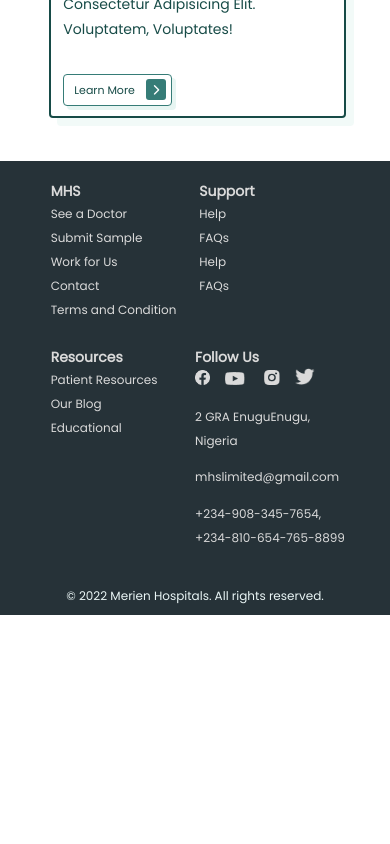
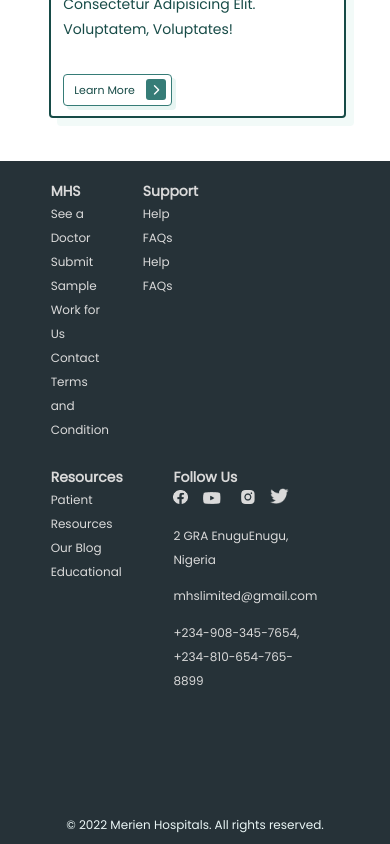
Before and after one commit to Sheila-a/Clientele, a React (Create React App) app: page / in a window 390 px wide. Shown: the part 6364-7208 px from the top of the page. Before the commit the page ends 7012 px from the top, so only its background shows below. Built offline with nearby package versions, Linux system fonts and the light colour scheme; a web font is replaced by a local one.

Commit message:
Test for Footer Responsiveness (6)

```diff
--- a/src/Components/Home/Footer/footer.css
+++ b/src/Components/Home/Footer/footer.css
@@ -25,6 +25,11 @@
   /* margin-left: 5vh; */
 }
 
+.bottom-flex-MQ {
+  display: flex;
+  width: 50%;
+}
+
 .footer-p a {
   text-decoration: none;
   color: #dadada;
@@ -37,8 +42,8 @@
 
 .bf1 {
   /* flex: 1; */
-  width: 20%;
-  margin-left: 6vh;
+  width: 50%;
+  margin-left: 20vh;
 }
 
 .footer-h3 {
@@ -48,17 +53,18 @@
 .bf2 {
   /* flex: 1; */
 
-  width: 20%;
+  width: 50%;
 }
 
 .bf3 {
   /* flex: 1; */
-  width: 20%;
+  width: 50%;
 }
 
 .bf4 {
   /* flex: 1; */
-  width: 24%;
+  width: 50%;
+  margin-right: 20vh;
 }
 
 .footer-icn {
@@ -121,7 +127,7 @@
   .bf2 {
     width: 70%;
     margin-bottom: 3vh;
-    margin-left: -5vh;
+    margin-left: 4vh;
   }
 
   .bf3 {
@@ -132,7 +138,7 @@
 
   .bf4 {
     width: 74%;
-    margin-right: 5vh;
+    margin-left: 6vh;
   }
 
   .footer-h3 {
@@ -156,6 +162,10 @@
     width: 13%;
   }
 
+  .footer-pS {
+    white-space: nowrap;
+  }
+
   .footer-p,
   .footer-note {
     font-size: 12px;
@@ -163,7 +173,7 @@
 
   .footer-hr {
     border-bottom: 0.5px solid #9E9E9E;
-    position: absolute;
+    /* position: absolute; */
   }
 }
 
```
